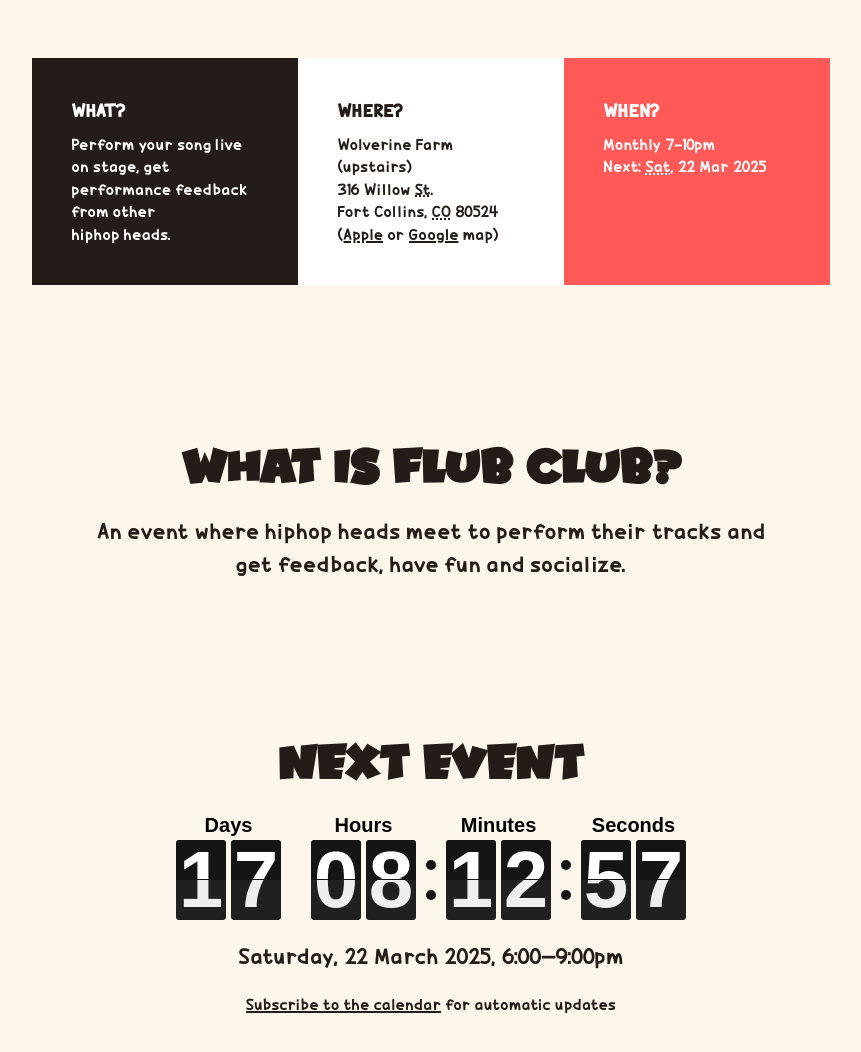
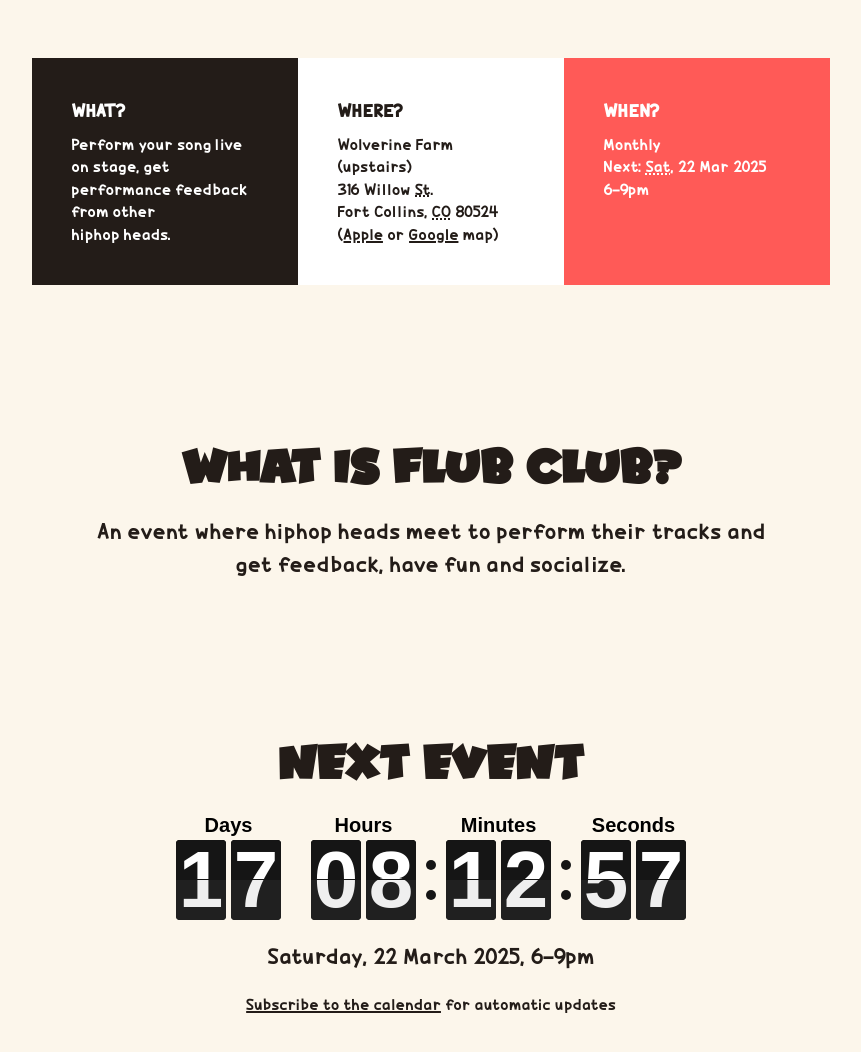
Before and after one commit to TheSwedishChef/flubclub, a website built with webpack: page index.html in a window 1280 px wide. Shown: the part 600-1652 px from the top of the page, without its empty margins (209-1070 px from the left). Built offline with nearby package versions, Linux system fonts and the light colour scheme; no server answers.

Commit message:
Update index.html

```diff
--- a/index.html
+++ b/index.html
@@ -54,7 +54,7 @@
       </div>
       <div id="when">
         <h4>When?</h4>
-        <p>Monthly 7-10pm<br>Next: <!--TBD--><abbr title="Saturday">Sat</abbr>, 22 Mar 2025</p>
+        <p>Monthly<br>Next: <!--TBD--><abbr title="Saturday">Sat</abbr>, 22 Mar 2025 <span class="nowrap">6-9pm</span></p>
       </div>
     </div>
 
@@ -71,7 +71,7 @@
         <a class="button primary" href="https://flubclub.eventbrite.com/" target="_blank">On Eventbrite <img src="icons/external-link.svg" alt="icon indicating this goes to an external link"></a>
       </p> -->
       <div id="flipdown" class="flipdown"></div>
-      <p class="body-regular">Saturday, 22 March 2025, 6:00–9:00pm</p>
+      <p class="body-regular">Saturday, 22 March 2025, <span class="nowrap">6-9pm</span></p>
       <!-- <p><a class="button primary" href="https://www.eventbrite.com/e/flub-club-18-sep-2024-registration-998046874067" target="_blank">Tickets are FREE <img src="icons/external-link.svg" alt="icon indicating this goes to an external link"></a></p>   -->
       <p><a href="webcal://p104-caldav.icloud.com/published/2/MTgyMDE4NzgzMTgyMDE4N7xbRic0VRnEn9pLymsH0a8BCOUezqyB_48_d8WjWa44eSb77Wfs9UswwXabmtGyrHVdXOmQXcBxfcAJ4ZkVFrQ">Subscribe to the calendar</a> for automatic updates</p>
     </div>
```
